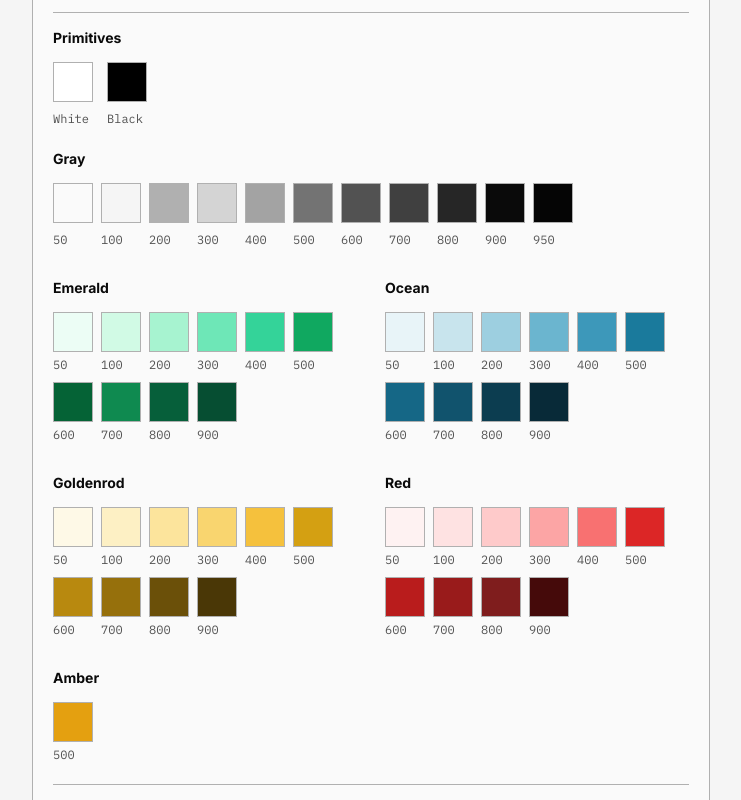
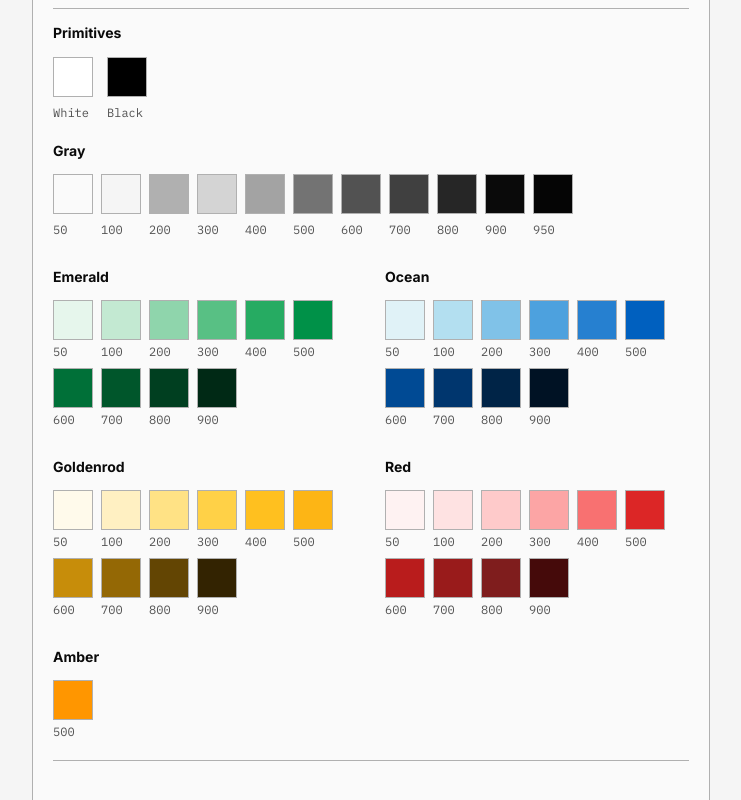
Before and after one commit to dhisonp/ardent-design, a Next.js app: page / in a window 1280 px wide. Shown: the part 1747-2547 px from the top of the page, without its empty margins (269-1010 px from the left). Built offline with nearby package versions, Linux system fonts and the light colour scheme.

Commit message:
amendments

```diff
--- a/src/app/layout.tsx
+++ b/src/app/layout.tsx
@@ -1,5 +1,5 @@
 import type { Metadata } from "next";
-import { Inter, Domine, IBM_Plex_Mono } from "next/font/google";
+import { Inter, IBM_Plex_Mono } from "next/font/google";
 import "./globals.css";
 import { cn } from "@/lib/cn";
 
@@ -8,10 +8,7 @@ const inter = Inter({
   variable: "--font-sans"
 });
 
-const domine = Domine({
-  subsets: ["latin"],
-  variable: "--font-serif"
-});
+
 
 const ibmPlexMono = IBM_Plex_Mono({
   weight: ["400", "500"],
@@ -30,7 +27,7 @@ export default function RootLayout({
   children: React.ReactNode;
 }>) {
   return (
-    <html lang="en" className={cn(inter.variable, domine.variable, ibmPlexMono.variable)}>
+    <html lang="en" className={cn(inter.variable, ibmPlexMono.variable)}>
       <body className="min-h-screen flex justify-center bg-gray-100 py-6">
         <div className="w-full max-w-[678px] min-h-full bg-white border-y border-gray-200">
           {children}
--- a/src/components/sections/Philosophy.tsx
+++ b/src/components/sections/Philosophy.tsx
@@ -47,10 +47,10 @@ export function Philosophy() {
       <div className="grid gap-4">
         {tenets.map((tenet, index) => (
           <div key={index} className="space-y-3">
-            <h3 className="text-sm font-sans font-bold text-gray-900">
+            <h3 className="font-sans font-bold text-gray-900">
               {tenet.title}
             </h3>
-            <p className="text-sm font-serif text-gray-900">
+            <p className="font-serif text-gray-900">
               {tenet.description}
             </p>
           </div>
--- a/src/components/sections/Typography.tsx
+++ b/src/components/sections/Typography.tsx
@@ -39,7 +39,7 @@ export function Typography() {
         {/* Body */}
         <div className="grid grid-cols-1 md:grid-cols-2 gap-8">
           <div>
-            <p className="text-base font-serif text-gray-900 leading-relaxed">
+            <p className="text-base font-serif text-gray-900">
               Body text is set in a serif typeface for comfortable extended reading. The letterforms carry editorial weight, like technical papers or quality documentation.
             </p>
           </div>
--- a/src/components/ui/Card.tsx
+++ b/src/components/ui/Card.tsx
@@ -10,7 +10,7 @@ export function Card({ children, className }: CardProps) {
     <div
       className={cn(
         "bg-white",
-        "border border-hairline border-gray-200",
+        "border border-gray-200",
         "p-5",
         "rounded-none",
         "shadow-none",
--- a/tailwind.config.ts
+++ b/tailwind.config.ts
@@ -19,16 +19,16 @@ const config: Config = {
           950: "#050505",
         },
         emerald: {
-          50: "#ECFDF5",
-          100: "#D1FAE5",
-          200: "#A7F3D0",
-          300: "#6EE7B7",
-          400: "#34D399",
-          500: "#10A860", // Ardent Green
-          600: "#056336", // Darker for text legibility
-          700: "#0F8A50",
-          800: "#065F3A",
-          900: "#064E32",
+          50: "#E6F6EC",
+          100: "#C3E9D2",
+          200: "#8FD5AC",
+          300: "#58C084",
+          400: "#26AB62",
+          500: "#009148", // US Graphic Green
+          600: "#007038",
+          700: "#00562B",
+          800: "#003F20",
+          900: "#002915",
         },
         red: {
           50: "#FEF2F2",
@@ -43,44 +43,44 @@ const config: Config = {
           900: "#450A0A",
         },
         amber: {
-          500: "#E4A010",
+          500: "#FF9600",
         },
         goldenrod: {
-          50: "#FEF9E7",
-          100: "#FDF0C4",
-          200: "#FCE49C",
-          300: "#F9D56F",
-          400: "#F5C13D",
-          500: "#D4A012",
-          600: "#B8890F",
-          700: "#96700C",
-          800: "#6B5009",
-          900: "#4A3706",
+          50: "#FFFAEB",
+          100: "#FFF0C2",
+          200: "#FFE285",
+          300: "#FFD147",
+          400: "#FFC01F",
+          500: "#FDB515", // US Graphic Gold
+          600: "#C78D0A",
+          700: "#946805",
+          800: "#634503",
+          900: "#332301",
         },
         ocean: {
-          50: "#E8F4F8",
-          100: "#C8E4ED",
-          200: "#9DCFE0",
-          300: "#6BB5CF",
-          400: "#3D98BA",
-          500: "#1A7A9C",
-          600: "#156786",
-          700: "#11536D",
-          800: "#0C3D50",
-          900: "#082A38",
+          50: "#E0F2F7",
+          100: "#B3DFF0",
+          200: "#80C2E8",
+          300: "#4DA1DE",
+          400: "#2680D0",
+          500: "#0060BF", // US Graphic Blue
+          600: "#004A94",
+          700: "#00366E",
+          800: "#002447",
+          900: "#001224",
         },
       },
       fontFamily: {
         sans: ["var(--font-sans)", "Inter", "Helvetica Neue", "Arial", "sans-serif"],
-        serif: ["var(--font-serif)", "Domine", "Georgia", "serif"],
+        serif: ["Times New Roman", "Times", "serif"],
         mono: ["var(--font-mono)", "IBM Plex Mono", "Consolas", "monospace"],
       },
       fontSize: {
-        xs: ["0.75rem", { lineHeight: "1.5" }],
-        sm: ["0.875rem", { lineHeight: "1.5" }],
-        base: ["1rem", { lineHeight: "1.5" }], // Tighter line height
-        lg: ["1.125rem", { lineHeight: "1.5" }],
-        xl: ["1.25rem", { lineHeight: "1.375" }],
+        xs: ["0.75rem", { lineHeight: "1.35" }],
+        sm: ["0.875rem", { lineHeight: "1.4" }],
+        base: ["1rem", { lineHeight: "1.4" }], // Tighter line height
+        lg: ["1.125rem", { lineHeight: "1.4" }],
+        xl: ["1.25rem", { lineHeight: "1.3" }],
         "2xl": ["1.5rem", { lineHeight: "1.25" }],
         "3xl": ["1.875rem", { lineHeight: "1.2" }], // Tighter heading
         "4xl": ["2.25rem", { lineHeight: "1.1" }], // Very tight display
--- a/tokens.json
+++ b/tokens.json
@@ -23,16 +23,16 @@
       },
 
       "emerald": {
-        "50": "#ECFDF5",
-        "100": "#D1FAE5",
-        "200": "#A7F3D0",
-        "300": "#6EE7B7",
-        "400": "#34D399",
-        "500": "#10A860",
-        "600": "#056336",
-        "700": "#0F8A50",
-        "800": "#065F3A",
-        "900": "#064E32"
+        "50": "#E6F6EC",
+        "100": "#C3E9D2",
+        "200": "#8FD5AC",
+        "300": "#58C084",
+        "400": "#26AB62",
+        "500": "#009148",
+        "600": "#007038",
+        "700": "#00562B",
+        "800": "#003F20",
+        "900": "#002915"
       },
 
       "red": {
@@ -49,33 +49,33 @@
       },
 
       "amber": {
-        "500": "#E4A010"
+        "500": "#FF9600"
       },
 
       "goldenrod": {
-        "50": "#FEF9E7",
-        "100": "#FDF0C4",
-        "200": "#FCE49C",
-        "300": "#F9D56F",
-        "400": "#F5C13D",
-        "500": "#D4A012",
-        "600": "#B8890F",
-        "700": "#96700C",
-        "800": "#6B5009",
-        "900": "#4A3706"
+        "50": "#FFFAEB",
+        "100": "#FFF0C2",
+        "200": "#FFE285",
+        "300": "#FFD147",
+        "400": "#FFC01F",
+        "500": "#FDB515",
+        "600": "#C78D0A",
+        "700": "#946805",
+        "800": "#634503",
+        "900": "#332301"
       },
 
       "ocean": {
-        "50": "#E8F4F8",
-        "100": "#C8E4ED",
-        "200": "#9DCFE0",
-        "300": "#6BB5CF",
-        "400": "#3D98BA",
-        "500": "#1A7A9C",
-        "600": "#156786",
-        "700": "#11536D",
-        "800": "#0C3D50",
-        "900": "#082A38"
+        "50": "#E0F2F7",
+        "100": "#B3DFF0",
+        "200": "#80C2E8",
+        "300": "#4DA1DE",
+        "400": "#2680D0",
+        "500": "#0060BF",
+        "600": "#004A94",
+        "700": "#00366E",
+        "800": "#002447",
+        "900": "#001224"
       }
     },
 
```
